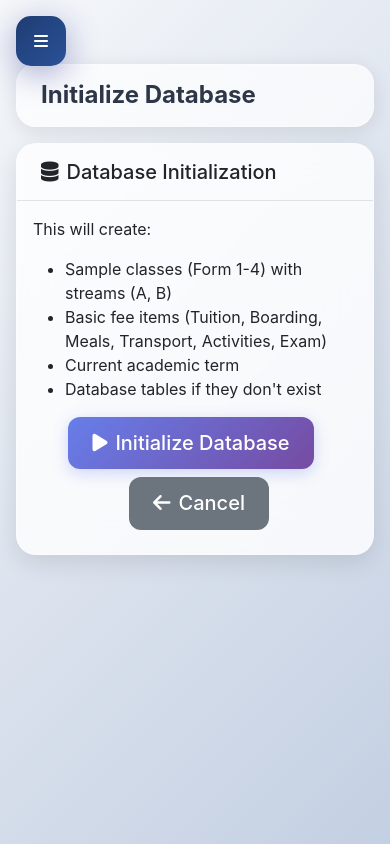
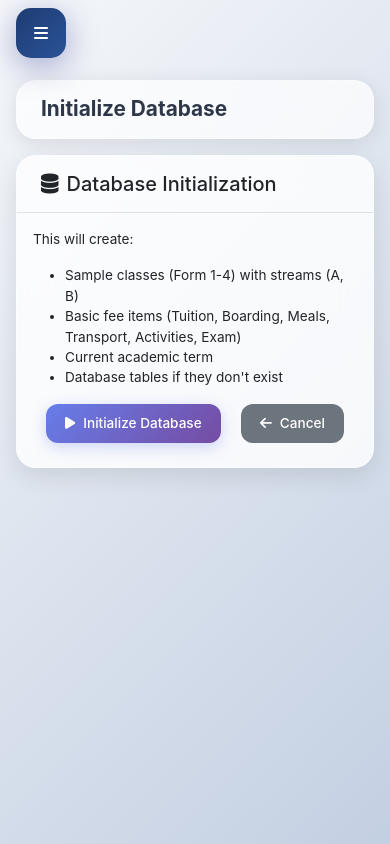
Before and after one commit to Levi-LMN/EdM, a Flask app: page /initialize_db in a window 390 px wide. Run offline with Flask 3, Linux system fonts and the light colour scheme; some libraries are stand-ins or nearby versions.

Commit message:
base html mods

```diff
--- a/templates/base.html
+++ b/templates/base.html
@@ -4,6 +4,7 @@
     <meta charset="UTF-8">
     <meta name="viewport" content="width=device-width, initial-scale=1.0">
     <title>{% block title %}EduManage Pro{% endblock %}</title>
+    <link rel="icon" type="image/png" href="{{ url_for('static', filename='favicon.png') }}">
     <link href="https://cdnjs.cloudflare.com/ajax/libs/bootstrap/5.3.0/css/bootstrap.min.css" rel="stylesheet">
     <link href="https://cdnjs.cloudflare.com/ajax/libs/font-awesome/6.4.0/css/all.min.css" rel="stylesheet">
     <style>
@@ -29,7 +30,7 @@
         .mobile-toggle {
             display: none;
             position: fixed;
-            top: 1rem;
+            top: 0.5rem;
             left: 1rem;
             z-index: 1060;
             background: var(--modern-gradient);
@@ -49,7 +50,8 @@
             box-shadow: var(--shadow-light);
             min-height: 100vh;
             position: relative;
-            overflow: hidden;
+            overflow-y: auto;
+            overflow-x: hidden;
         }
 
         .sidebar::before {
@@ -288,6 +290,8 @@
                 transform: translateX(-100%);
                 transition: transform 0.3s ease;
                 border-radius: 0 25px 25px 0;
+                overflow-y: auto;
+                max-height: 100vh;
             }
 
             .sidebar.show {
@@ -299,19 +303,43 @@
                 padding: 4rem 1rem 1rem;
                 border-radius: 0;
                 width: 100%;
+                font-size: 0.9rem;
             }
 
             .page-header {
                 padding: 1rem 1.5rem;
                 margin-bottom: 1rem;
+                margin-top: 1rem;
             }
 
             .page-title {
-                font-size: 1.5rem;
+                font-size: 1.3rem;
             }
 
             .card-header {
                 padding: 1rem 1.5rem;
+                font-size: 0.9rem;
+            }
+
+            .card-body {
+                font-size: 0.85rem;
+            }
+
+            .btn {
+                font-size: 0.85rem;
+                padding: 0.6rem 1.2rem;
+            }
+
+            .nav-link {
+                font-size: 0.9rem;
+            }
+
+            .brand-title {
+                font-size: 1.2rem;
+            }
+
+            .brand-subtitle {
+                font-size: 0.8rem;
             }
         }
 
```
Also changed, not shown: static/favicon.png (added).
